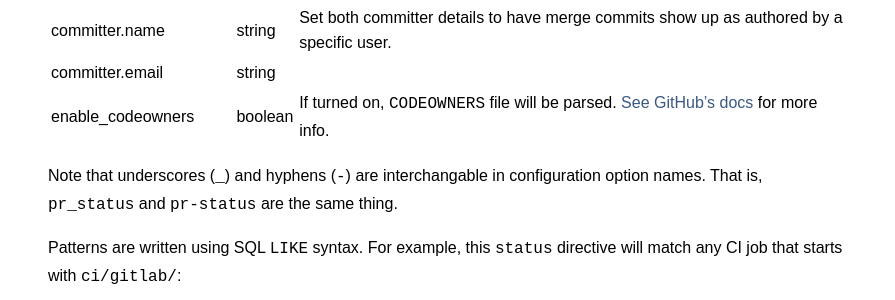
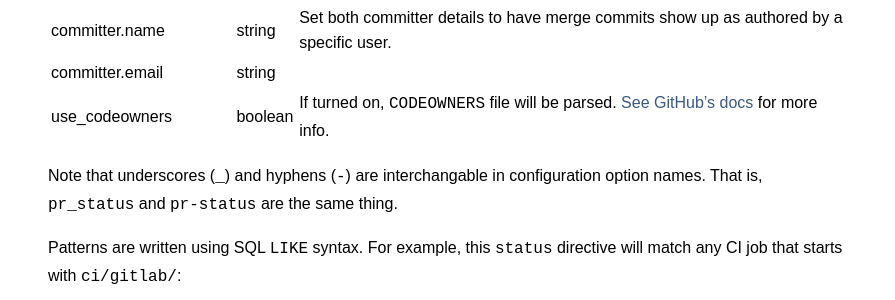
Before and after one commit to bors-ng/bors-ng.github.io, a Jekyll site: the page built from _documentation/reference.md, in a window 1280 px wide and 900 px high, scrolled down 2298 px. Shown: the part 152-452 px from the top of the window, without its empty margins (192-1087 px from the left). Built offline with Jekyll 4.4.1, drawn with Linux system fonts in a browser that asks for light colours.

Commit message:
Updating documentation to match implementation (#86)

```diff
--- a/_documentation/reference.md
+++ b/_documentation/reference.md
@@ -83,7 +83,7 @@ On the other hand, bors will ignore this table if it's given [like this (with th
 | delete_merged_branches | boolean     | If set to true, and if the PR branch is on the same repository that bors-ng itself is on, the branch will be deleted.
 | committer.name         | string      | Set both committer details to have merge commits show up as authored by a specific user. |
 | committer.email        | string      | |
-| enable_codeowners      | boolean     | If turned on, `CODEOWNERS` file will be parsed. [See GitHub's docs](https://help.github.com/en/articles/about-code-owners) for more info. |
+| use_codeowners         | boolean     | If turned on, `CODEOWNERS` file will be parsed. [See GitHub's docs](https://help.github.com/en/articles/about-code-owners) for more info. |
 
 Note that underscores (`_`) and hyphens (`-`) are interchangable in configuration option names. That is, `pr_status` and `pr-status` are the same thing.
 
```
